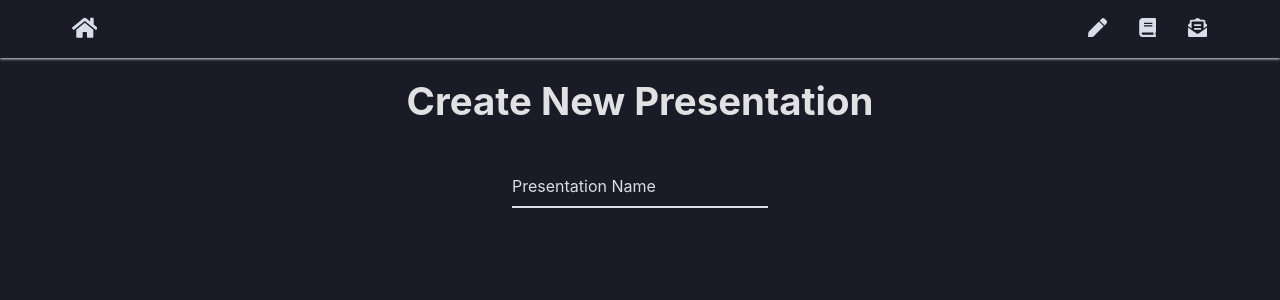
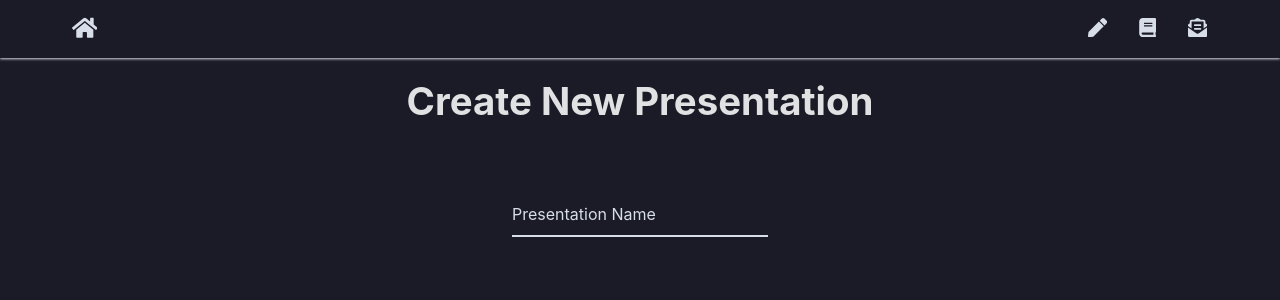
Before and after one commit to katjakovalchuk/Team_Lab_2_Sem, a Next.js app in the folder frontend/: page /new in a window 1280 px wide. Shown: the top 300 px of the page. Built offline with nearby package versions, Linux system fonts and the light colour scheme.

Commit message:
Extract text input

```diff
--- a/frontend/package.json
+++ b/frontend/package.json
@@ -18,6 +18,7 @@
     "react": "18.2.0",
     "react-dom": "18.2.0",
     "react-icons": "^4.8.0",
+    "reveal.js": "^4.4.0",
     "sass": "^1.58.3",
     "typescript": "4.9.5"
   }
--- a/frontend/src/components/newPresentationPage.tsx
+++ b/frontend/src/components/newPresentationPage.tsx
@@ -1,4 +1,5 @@
 import styles from "../scss/editor.module.scss";
+import TextInput from "./textInput";
 
 export default function NewPersentationPage() {
     return (
@@ -8,8 +9,8 @@ export default function NewPersentationPage() {
                     Create New Presentation
                 </h1>
                 <form className={styles.inputBox} action="/api/new/">
-                    <input type="input" className={styles.textInput} placeholder="Presentation Name" name="presName" id="presName" required />
-                    <label htmlFor="presName" className={styles.label}>Presentation Name</label>
+                    <TextInput placeholder="Presentation Name" is="presName" name="presName" />
+                    <input type="submit" style={{ display: "none" }} />
                 </form>
             </div>
         </>
--- /dev/null
+++ b/frontend/src/components/textInput.tsx
@@ -0,0 +1,12 @@
+import styles from "../scss/editor.module.scss";
+
+export default function TextInput(props) {
+    return (
+        <>
+            <div className={[styles.inputBox].join(" ")}>
+                <input type="input" className={styles.textInput} placeholder={props.placeholder} name={props.name} id={props.id} required />
+                <label htmlFor={props.id} className={styles.label}>{props.placeholder}</label>
+            </div>
+        </>
+    )
+}
```
Also changed, not shown: 1 other file (tests, documents, lock files or other folders).
